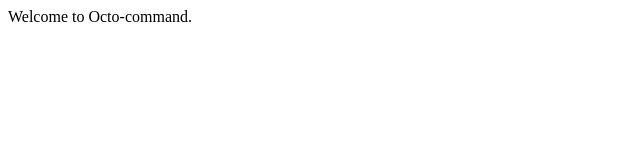
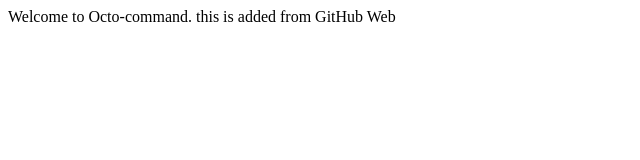
Before and after one commit to kashifuddinkhan/octo-command, a plain HTML site: page index.html in a window 1280 px wide. Shown: the whole page, without its empty margins (0-640 px from the left). Drawn offline with Linux system fonts and the light colour scheme.

Commit message:
another line added
this is added from GitHub Web

```diff
--- a/index.html
+++ b/index.html
@@ -1,4 +1,4 @@
 <html>
 Welcome to Octo-command.
-
+  this is added from GitHub Web
 </html>
```
